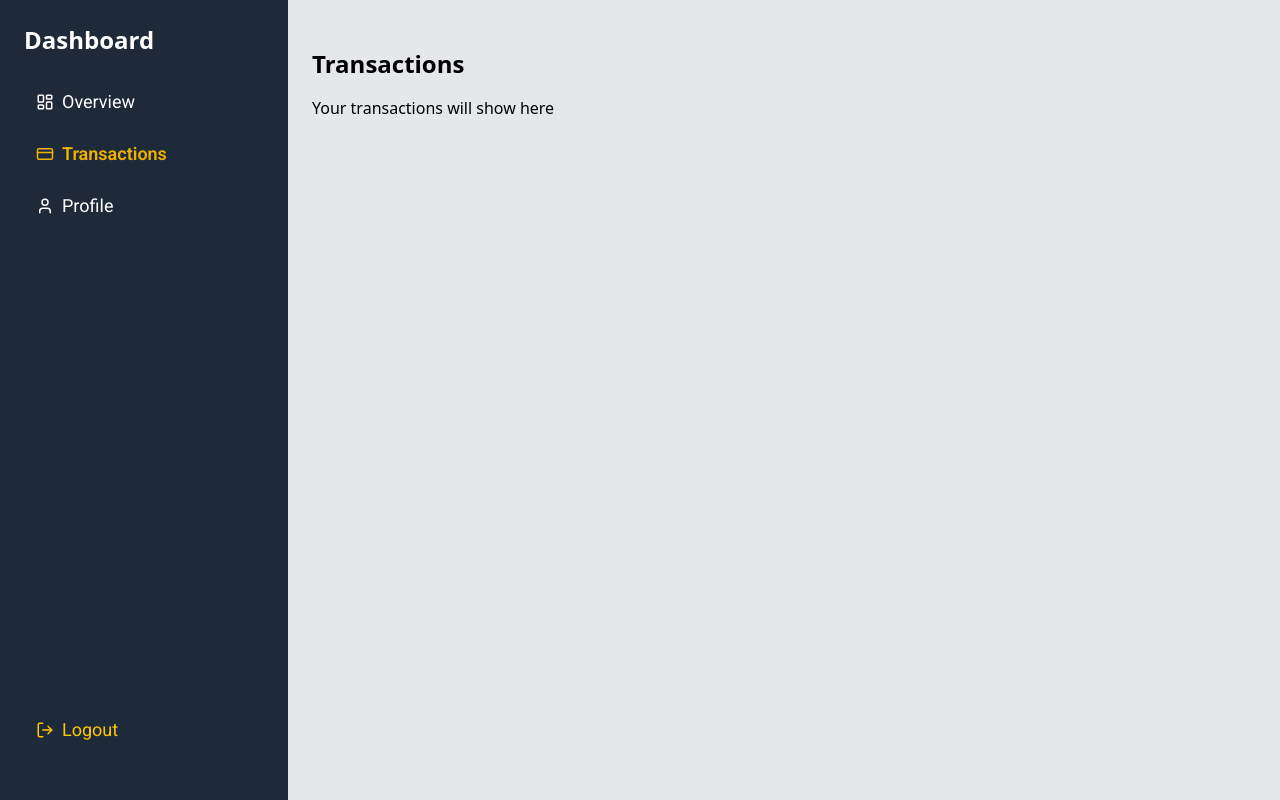
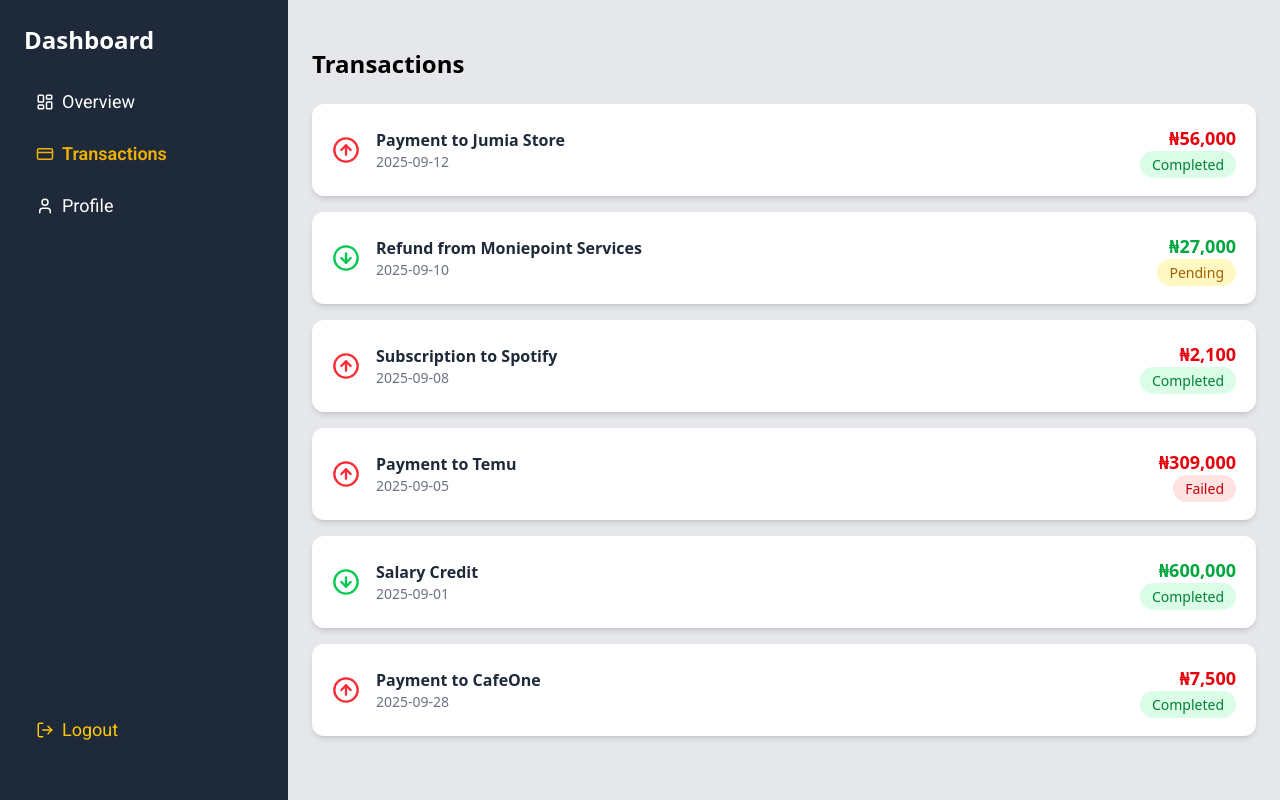
Before and after one commit to onaolapomay/Globalpay, a React (Vite) app: page /dashboard/transactions in a window 1280 px wide. Built offline with nearby package versions, Linux system fonts and the light colour scheme; no server answers; sample sign-in values are in the browser's storage; a web font is replaced by a local one.

Commit message:
your message update

```diff
--- a/src/pages/Dashboard/Overview.jsx
+++ b/src/pages/Dashboard/Overview.jsx
@@ -26,7 +26,7 @@ const Overview = () => {
                     <Wallet size={32} className='text-white' />
                     <div>
                         <h2 className='text-lg font-semibold'>Wallet Balance</h2>
-                        <p className='text-gray-600 font-[roboto]'>$126,000.00</p>
+                        <p className='text-gray-600 font-[roboto]'>₦126,000.00</p>
                     </div>
                 </div>
 
--- a/src/pages/Dashboard/Transactions.jsx
+++ b/src/pages/Dashboard/Transactions.jsx
@@ -1,12 +1,67 @@
 import React from 'react'
+import { ArrowUpCircle, ArrowDownCircle, Clock, XCircle } from 'lucide-react'
 
 const Transactions = () => {
-    return (
-        <div>
-            <h1 className='text-2xl font-bold mb-4'>Transactions</h1>
-            <p>Your transactions will show here</p>
-        </div>
-    )
+  const transactions = [
+    { id: 1, date: '2025-09-12', amount: 56000, description: 'Payment to Jumia Store', status: 'Completed', type: 'debit' },
+    { id: 2, date: '2025-09-10', amount: 27000, description: 'Refund from Moniepoint Services', status: 'Pending', type: 'credit' },
+    { id: 3, date: '2025-09-08', amount: 2100, description: 'Subscription to Spotify', status: 'Completed', type: 'debit' },
+    { id: 4, date: '2025-09-05', amount: 309000, description: 'Payment to Temu', status: 'Failed', type: 'debit' },
+    { id: 5, date: '2025-09-01', amount: 600000, description: 'Salary Credit', status: 'Completed', type: 'credit' },
+    { id: 6, date: '2025-09-28', amount: 7500, description: 'Payment to CafeOne', status: 'Completed', type: 'debit' },
+  ]
+
+  return (
+    <div>
+      <h1 className='text-2xl font-bold mb-6'>Transactions</h1>
+
+      <div className='space-y-4'>
+        {transactions.map((txn) => (
+          <div
+            key={txn.id}
+            className='flex items-center justify-between bg-white p-5 rounded-xl shadow-md hover:shadow-lg transition'
+          >
+            {/* Icon + Description */}
+            <div className='flex items-center gap-4'>
+              {txn.type === 'credit' ? (
+                <ArrowDownCircle size={28} className='text-green-500' />
+              ) : (
+                <ArrowUpCircle size={28} className='text-red-500' />
+
+              )}
+
+              <div>
+                <p className='font-semibold text-gray-800'>{txn.description}</p>
+                <p className='text-sm text-gray-500'>{txn.date}</p>
+              </div>
+            </div>
+
+            {/* Amount + Status */}
+            <div className='text-right'>
+              <p
+                className={`text-lg font-bold ${
+                  txn.type === 'credit' ? 'text-green-600' : 'text-red-600'
+                }`}
+              >
+                ₦{txn.amount.toLocaleString()}
+              </p>
+              <span
+                className={`px-3 py-1 rounded-full text-sm font-medium ${
+                  txn.status === 'Completed'
+                    ? 'bg-green-100 text-green-700'
+                    : txn.status === 'Pending'
+                    ? 'bg-yellow-100 text-yellow-700'
+                    : 'bg-red-100 text-red-700'
+                }`}
+              >
+                {txn.status}
+              </span>
+            </div>
+          </div>
+        ))}
+      </div>
+    </div>
+  )
 }
 
 export default Transactions
```
